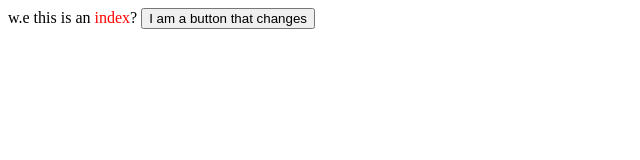
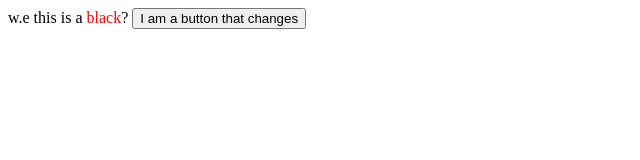
Before and after one commit to midorineko/lesson_one, a website: page index.html in a window 1280 px wide. Both pictures are taken after a click on the button "I am a button that changes". Shown: the full height of the page, 0-640 px from the left. Drawn offline with nearby package versions, Linux system fonts and the light colour scheme.

Commit message:
starting points friends

```diff
--- a/index.html
+++ b/index.html
@@ -2,13 +2,13 @@
 	<script src="https://ajax.googleapis.com/ajax/libs/jquery/3.1.1/jquery.min.js"></script>
 </head>
 
-w.e this is an <span id="change">index</span>?
-<button id="woot">I am a button that changes</button>
+w.e this is a <span id="color">black</span>?
+<button id="changer">I am a button that changes</button>
 
 
 <script>
-console.log('I am in index')
-$("#woot").on('click', function(){
-	$("#change").css('color', 'red');
+console.log('I am in magic')
+$("#changer").on('click', function(){
+	$("#color").css('color', 'red');
 })
 </script>
```
